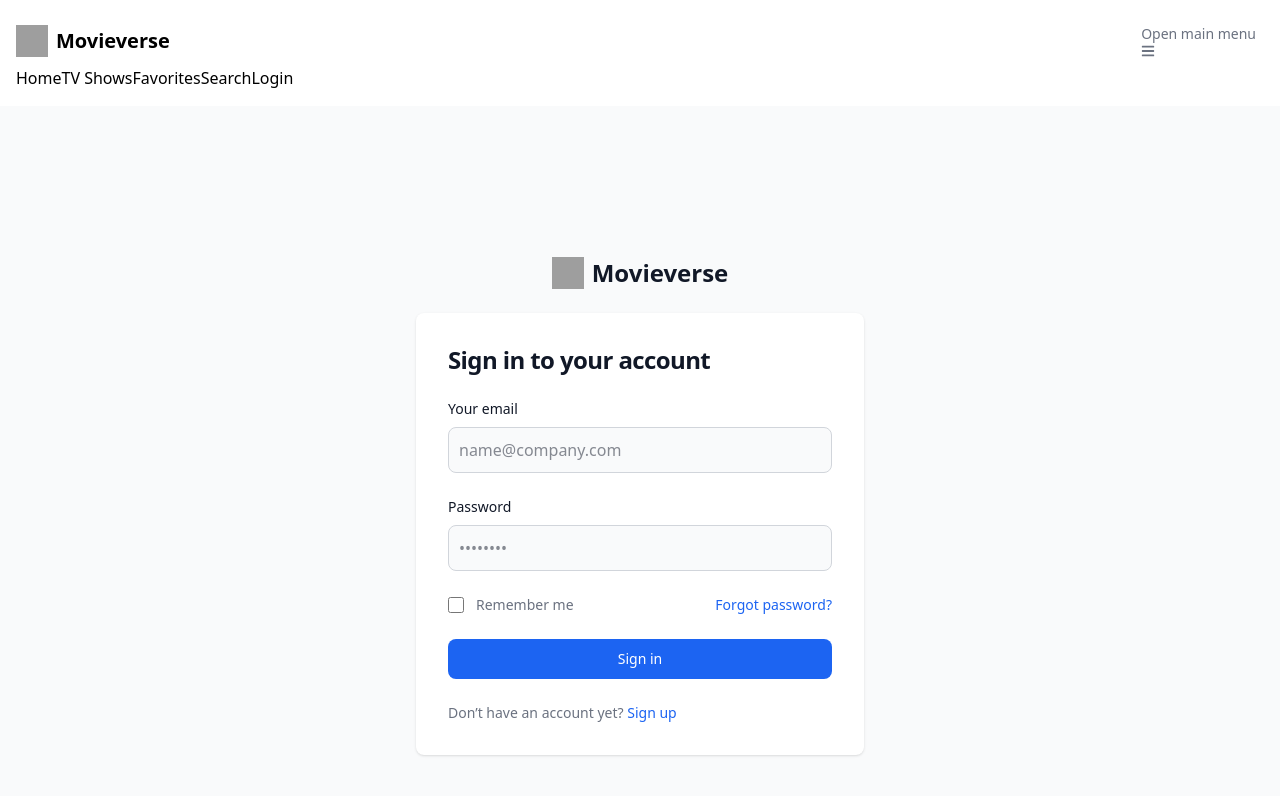
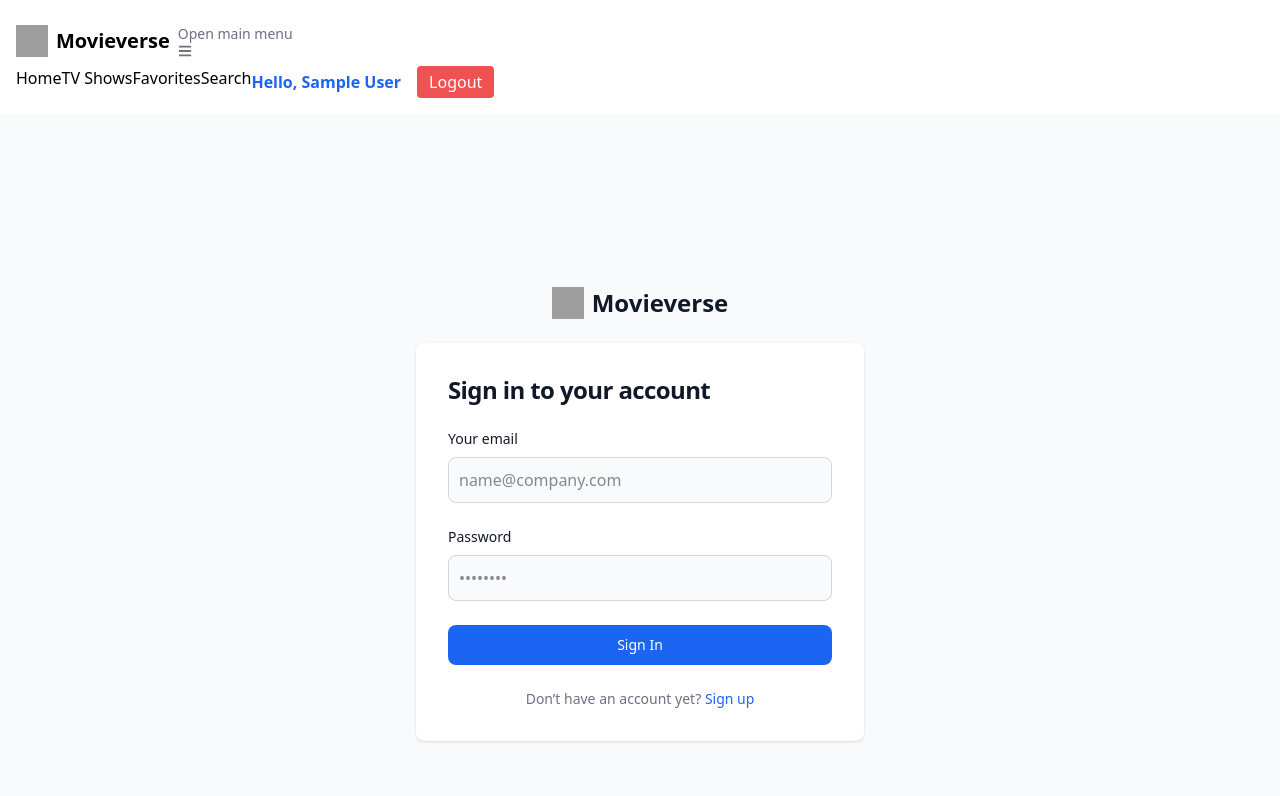
Before and after one commit to Aditya-Nema260/Movies-app, a React app: page /login in a window 1280 px wide. Shown: the top 796 px of the page. Built offline with nearby package versions, Linux system fonts and the light colour scheme; sample sign-in values are in the browser's storage; grey boxes are pictures that could not be loaded; the HTML template or start-up script is replaced by a standard one.

Commit message:
login functionality added

```diff
--- a/src/App.jsx
+++ b/src/App.jsx
@@ -17,12 +17,12 @@ const App = () => {
           <Route path="/" element={<Home />}></Route>
           <Route path="/login" element={<Login />}></Route>
 
-          {/* <Route element={<ProtectedRoute />}> */}
+          <Route element={<ProtectedRoute />}>
             <Route path="/movie/:id" element={<MovieDetail />} />
             <Route path="/search" element={<SearchBar />} />
             <Route path="/tv" element={<TVShow />} />
             <Route path="/favorites" element={<Favorites />} />
-          {/* </Route> */}
+          </Route>
         </Routes>
       </BrowserRouter>
     </>
--- a/src/component/Login.jsx
+++ b/src/component/Login.jsx
@@ -1,12 +1,13 @@
 import { useState } from "react";
 import { useDispatch } from "react-redux";
-import { loginUser } from "../features/authSlice";
+import { loginUser, signUpUser } from "../features/authSlice";
+import { useNavigate } from "react-router-dom";
 
 const Login = () => {
-  const [user, setUser] = useState({
-    email: "",
-    password: "",
-  });
+  const [isSignUp, setIsSignUp] = useState(false);
+  const [user, setUser] = useState({ email: "", password: "", name: "" });
+  const dispatch = useDispatch();
+  const navigate = useNavigate();
 
   function handleChange(e) {
     setUser((prev) => ({
@@ -17,10 +18,13 @@ const Login = () => {
 
   function handleSubmit(e) {
     e.preventDefault();
-    dispatch(loginUser(user))
-
+    if (isSignUp) {
+      dispatch(signUpUser(user));
+    } else {
+      dispatch(loginUser(user));
+    }
+    navigate("/");
   }
-  const dispatch = useDispatch()
 
   return (
     <section className="bg-gray-50 dark:bg-gray-900">
@@ -39,9 +43,31 @@ const Login = () => {
         <div className="w-full bg-white rounded-lg shadow dark:border md:mt-0 sm:max-w-md xl:p-0 dark:bg-gray-800 dark:border-gray-700">
           <div className="p-6 space-y-4 md:space-y-6 sm:p-8">
             <h1 className="text-xl font-bold leading-tight tracking-tight text-gray-900 md:text-2xl dark:text-white">
-              Sign in to your account
+              {isSignUp ? "Create a new account" : "Sign in to your account"}
             </h1>
+
             <form className="space-y-4 md:space-y-6" onSubmit={handleSubmit}>
+              {isSignUp && (
+                <div>
+                  <label
+                    htmlFor="name"
+                    className="block mb-2 text-sm font-medium text-gray-900 dark:text-white"
+                  >
+                    Your Name
+                  </label>
+                  <input
+                    type="text"
+                    name="name"
+                    id="name"
+                    value={user.name}
+                    onChange={handleChange}
+                    className="bg-gray-50 border border-gray-300 text-gray-900 rounded-lg block w-full p-2.5"
+                    placeholder="John Doe"
+                    required
+                  />
+                </div>
+              )}
+
               <div>
                 <label
                   htmlFor="email"
@@ -55,11 +81,12 @@ const Login = () => {
                   id="email"
                   value={user.email}
                   onChange={handleChange}
-                  className="bg-gray-50 border border-gray-300 text-gray-900 rounded-lg focus:ring-primary-600 focus:border-primary-600 block w-full p-2.5 dark:bg-gray-700 dark:border-gray-600 dark:placeholder-gray-400 dark:text-white dark:focus:ring-blue-500 dark:focus:border-blue-500"
+                  className="bg-gray-50 border border-gray-300 text-gray-900 rounded-lg block w-full p-2.5"
                   placeholder="name@company.com"
-                  required=""
+                  required
                 />
               </div>
+
               <div>
                 <label
                   htmlFor="password"
@@ -73,52 +100,41 @@ const Login = () => {
                   id="password"
                   value={user.password}
                   onChange={handleChange}
+                  className="bg-gray-50 border border-gray-300 text-gray-900 rounded-lg block w-full p-2.5"
                   placeholder="••••••••"
-                  className="bg-gray-50 border border-gray-300 text-gray-900 rounded-lg focus:ring-primary-600 focus:border-primary-600 block w-full p-2.5 dark:bg-gray-700 dark:border-gray-600 dark:placeholder-gray-400 dark:text-white dark:focus:ring-blue-500 dark:focus:border-blue-500"
-                  required=""
+                  required
                 />
               </div>
-              <div className="flex items-center justify-between">
-                <div className="flex items-start">
-                  <div className="flex items-center h-5">
-                    <input
-                      id="remember"
-                      aria-describedby="remember"
-                      type="checkbox"
-                      className="w-4 h-4 border border-gray-300 rounded bg-gray-50 focus:ring-3 focus:ring-primary-300 dark:bg-gray-700 dark:border-gray-600 dark:focus:ring-primary-600 dark:ring-offset-gray-800"
-                      required=""
-                    />
-                  </div>
-                  <div className="ml-3 text-sm">
-                    <label
-                      htmlFor="remember"
-                      className="text-gray-500 dark:text-gray-300"
-                    >
-                      Remember me
-                    </label>
-                  </div>
-                </div>
-                <a
-                  href="#"
-                  className="text-sm font-medium text-primary-600 hover:underline dark:text-primary-500"
-                >
-                  Forgot password?
-                </a>
-              </div>
+
               <button
                 type="submit"
-                className="w-full text-white bg-primary-600 hover:bg-primary-700 focus:ring-4 focus:outline-none focus:ring-primary-300 font-medium rounded-lg text-sm px-5 py-2.5 text-center dark:bg-primary-600 dark:hover:bg-primary-700 dark:focus:ring-primary-800"
+                className="w-full text-white bg-blue-600 hover:bg-blue-700 font-medium rounded-lg text-sm px-5 py-2.5 text-center"
               >
-                Sign in
+                {isSignUp ? "Sign Up" : "Sign In"}
               </button>
-              <p className="text-sm font-light text-gray-500 dark:text-gray-400">
-                Don’t have an account yet?{" "}
-                <a
-                  href="#"
-                  className="font-medium text-primary-600 hover:underline dark:text-primary-500"
-                >
-                  Sign up
-                </a>
+
+              <p className="text-sm font-light text-gray-500 dark:text-gray-400 text-center">
+                {isSignUp ? (
+                  <>
+                    Already have an account?{" "}
+                    <span
+                      onClick={() => setIsSignUp(false)}
+                      className="font-medium text-blue-600 hover:underline cursor-pointer"
+                    >
+                      Sign in
+                    </span>
+                  </>
+                ) : (
+                  <>
+                    Don’t have an account yet?{" "}
+                    <span
+                      onClick={() => setIsSignUp(true)}
+                      className="font-medium text-blue-600 hover:underline cursor-pointer"
+                    >
+                      Sign up
+                    </span>
+                  </>
+                )}
               </p>
             </form>
           </div>
--- a/src/component/Nav.jsx
+++ b/src/component/Nav.jsx
@@ -5,12 +5,16 @@ import {
   NavbarLink,
   NavbarToggle,
 } from "flowbite-react";
-
-import { Link } from "react-router";
+import { Link } from "react-router-dom";
+import { useSelector, useDispatch } from "react-redux";
+import { logOutUser } from "../features/authSlice";
 
 const Nav = () => {
+  const { isAuth, currentUser } = useSelector((state) => state.authentication);
+  const dispatch = useDispatch();
+
   return (
-    <Navbar className=" shadow-lg shadow-black-500/25 p-4 " fluid>
+    <Navbar className="shadow-lg shadow-black-500/25 p-4" fluid>
       <NavbarBrand>
         <img
           className="w-8 h-8 mr-2"
@@ -21,38 +25,39 @@ const Nav = () => {
           Movieverse
         </span>
       </NavbarBrand>
+
       <NavbarToggle />
       <NavbarCollapse>
-        <Link
-          to="/"
-          className="hover:text-red-400 transition-colors duration-200 font-medium"
-        >
+        <Link to="/" className="hover:text-red-400 font-medium">
           Home
         </Link>
-        <Link
-          to="/tv"
-          className="hover:text-red-400 transition-colors duration-200 font-medium"
-        >
+        <Link to="/tv" className="hover:text-red-400 font-medium">
           TV Shows
         </Link>
-        <Link
-          to="/favorites"
-          className="hover:text-red-400 transition-colors duration-200 font-medium"
-        >
+        <Link to="/favorites" className="hover:text-red-400 font-medium">
           Favorites
         </Link>
-        <Link
-          to="/search"
-          className="hover:text-red-400 transition-colors duration-200 font-medium"
-        >
+        <Link to="/search" className="hover:text-red-400 font-medium">
           Search
         </Link>
-        <Link
-          to="/login"
-          className="hover:text-red-400 transition-colors duration-200 font-medium"
-        >
-          Login
-        </Link>
+
+        {isAuth ? (
+          <div className="flex items-center gap-4">
+            <span className="font-semibold text-blue-600">
+              Hello, {currentUser?.name || "User"}
+            </span>
+            <button
+              onClick={() => dispatch(logOutUser())}
+              className="bg-red-500 hover:bg-red-600 text-white px-3 py-1 rounded"
+            >
+              Logout
+            </button>
+          </div>
+        ) : (
+          <Link to="/login" className="hover:text-red-400 font-medium">
+            Login
+          </Link>
+        )}
       </NavbarCollapse>
     </Navbar>
   );
--- a/src/component/ProtectedRoute.jsx
+++ b/src/component/ProtectedRoute.jsx
@@ -1,12 +1,15 @@
 import { useSelector } from "react-redux";
-import { Navigate, Outlet } from 'react-router-dom';
+import { Navigate, Outlet } from "react-router-dom";
 
 const ProtectedRoute = () => {
-//   const isAuth = useSelector((state) => state.authentication.isLoggedIn);
+  const { isAuth } = useSelector((state) => state.authentication);
+  const storedUser = localStorage.getItem("user");
 
-//   console.log("Route isAuth:", isAuth);
-
-//   return isAuth ? <Outlet /> : <Navigate to="/login" replace />;
+  if (isAuth || storedUser) {
+    return <Outlet />;
+  } else {
+    return <Navigate to="/login" replace />;
+  }
 };
 
 export default ProtectedRoute;
--- a/src/features/authSlice.js
+++ b/src/features/authSlice.js
@@ -1,43 +1,64 @@
 import { createSlice } from "@reduxjs/toolkit";
 
+const storedUser = JSON.parse(localStorage.getItem("user"));
+const initialAuth = storedUser
+  ? { isAuth: true, currentUser: storedUser }
+  : { isAuth: false, currentUser: null };
+
 const authSlice = createSlice({
-  name: "Authentication",
+  name: "authentication",
   initialState: {
-    isAuth:false,
-    userData: [{ email: "aditya@1234.com", password: "ppp123" }],
+    ...initialAuth,
+    userData: [
+      { email: "aditya@1234.com", password: "ppp123", name: "Aditya" },
+    ],
   },
   reducers: {
     loginUser: (state, action) => {
       const user = state.userData.find(
-        (user) =>
-          user.email === action.payload.email &&
-          user.password === action.payload.password
+        (u) =>
+          u.email === action.payload.email &&
+          u.password === action.payload.password
       );
+
       if (user) {
-        state.isAuth = true
-        console.log("Success:", { ...user, isLoggedIn: true });
-        console.log(state.userData);
-
+        state.isAuth = true;
+        state.currentUser = user;
+        localStorage.setItem("user", JSON.stringify(user));
+        console.log("Login success:", user);
       } else {
-        console.log("un success");
-
+        alert("Invalid email or password");
       }
     },
-    logOutUser: (state, action) => {
 
-        const user = state.userData.find(
-            (user) =>
-                user.email === action.payload.email &&
-            user.password === action.payload.password
-        );
-        if (!user) {
-          state.isAuth = false
-        console.log("Success:", { ...user, isLoggedIn: false });
-        console.log(state.userData);
-      } else console.log("un success");
+    signUpUser: (state, action) => {
+      const existingUser = state.userData.find(
+        (u) => u.email === action.payload.email
+      );
+      if (existingUser) {
+        alert("User already exists!");
+        return;
+      }
+      const newUser = {
+        email: action.payload.email,
+        password: action.payload.password,
+        name: action.payload.name,
+      };
+      state.userData.push(newUser);
+      state.isAuth = true;
+      state.currentUser = newUser;
+      localStorage.setItem("user", JSON.stringify(newUser));
+      console.log("Signup success:", newUser);
+    },
+
+    logOutUser: (state) => {
+      state.isAuth = false;
+      state.currentUser = null;
+      localStorage.removeItem("user");
+      console.log("Logged out");
     },
   },
 });
 
-export const { loginUser } = authSlice.actions;
+export const { loginUser, signUpUser, logOutUser } = authSlice.actions;
 export default authSlice.reducer;
```
